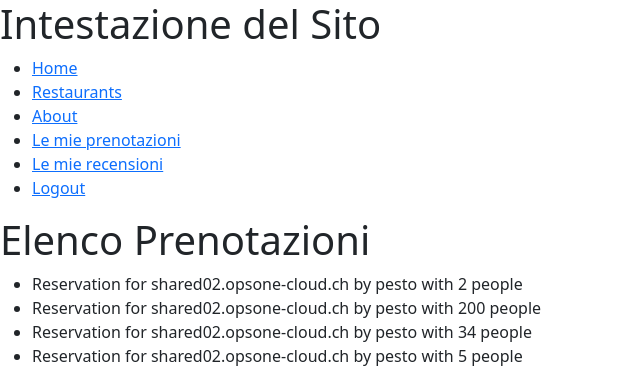
After one commit to pesto13/TableTales, a Django app: page /user/reservations/ in a window 1280 px wide. The commit adds this page. Shown: the top 385 px of the page, without its empty margins (0-640 px from the left). Run offline with Django 4.2, Linux system fonts and the light colour scheme; a user stored in the database is signed in; data comes from the database, SQL or seed files in the repository; both versions use the stored data as it was after the commit; some libraries are stand-ins or nearby versions.

Commit message:
aggiunte prenotazioni per utente loggato

```diff
--- a/TableTales/urls.py
+++ b/TableTales/urls.py
@@ -24,7 +24,7 @@ urlpatterns = [
 
     #navbar
     path("", TemplateView.as_view(template_name="home.html"), name="home"),
-    path("home/", TemplateView.as_view(template_name="home.html"), name="home"),
+    # path("home/", TemplateView.as_view(template_name="home.html"), name="home"),
     path("about/", TemplateView.as_view(template_name="about.html"), name="about"),
 
     #accounts
@@ -37,7 +37,8 @@ urlpatterns = [
     #reviews
     path("restaurants/<int:pk>/reviews/", include("reviewsApp.urls")),
 
+
     #reservations
     path("restaurants/<int:pk>/reservations/", include("reservationsApp.urls")),
-
+    path("user/", include("reservationsApp.urls")),
 ]
--- /dev/null
+++ b/accounts/templates/accounts/account_display.html
@@ -0,0 +1,12 @@
+
+
+
+  {% if not user.is_authenticated %}
+    <li><a href="/accounts/signup/">Register</a></li>
+    <li><a href="{% url 'login' %}">Login</a></li>
+
+  {% else %}
+    <li><a href="{% url 'user_reservations' %}">Le mie prenotazioni</a></li>
+    <li><a href="{% url 'home' %}">Le mie recensioni</a></li>
+    <li><a href="{% url 'logout' %}">Logout</a></li>
+  {% endif %}
--- a/reservationsApp/models.py
+++ b/reservationsApp/models.py
@@ -20,4 +20,4 @@ class Reservation(models.Model):
     how_many = models.IntegerField()
 
     def __str__(self):
-        return f"Reservation for {self.restaurant.name} by {self.username}"
+        return f"Reservation for {self.restaurant.name} by {self.username} with {self.how_many} people"
--- /dev/null
+++ b/reservationsApp/templates/user_reservations.html
@@ -0,0 +1,12 @@
+{% extends "base.html" %}
+
+{% block content %}
+  <h1>Elenco Prenotazioni</h1>
+  <ul>
+    {% for prenotazione in reservations %}
+      <li>{{ prenotazione }}</li>
+    {% empty %}
+      <li>Nessuna prenotazione effettuata.</li>
+    {% endfor %}
+  </ul>
+{% endblock %}
--- a/reservationsApp/urls.py
+++ b/reservationsApp/urls.py
@@ -1,7 +1,8 @@
 from django.urls import path
-from .views import ReservationCreateView
+from .views import ReservationCreateView, UserReservationsView
 
 urlpatterns = [
     # Altre URL...
     path('create/', ReservationCreateView.as_view(), name='reservation_create'),
+    path('reservations/', UserReservationsView.as_view(), name='user_reservations'),
 ]
--- a/reservationsApp/views.py
+++ b/reservationsApp/views.py
@@ -1,6 +1,11 @@
+from datetime import datetime, time
+
 from django.db.models import Sum
+from django.utils.timezone import make_aware
+from django.views.generic import ListView
 from django.views.generic.edit import CreateView
 
+import reservationsApp.models
 from mixins.user_mixins import LoginRequiredMixin
 from restaurantsApp.models import Restaurant
 from .forms import ReservationForm
@@ -29,17 +34,39 @@ class ReservationCreateView(LoginRequiredMixin, CreateView):
         return initial
 
     def form_valid(self, form):
-        # Esegui il controllo delle prenotazioni qui
+
         restaurant = form.cleaned_data.get('restaurant')
         how_many = form.cleaned_data.get('how_many')
+
+        date = form.cleaned_data.get('reservation_date')
+        date = date.date()
+        start_time = make_aware(datetime.combine(date, time.min))
+        end_time = make_aware(datetime.combine(date, time.max))
+
+        #fixme le date andrebbero messe non sul giorno totale :D
         total_guests = Reservation.objects.filter(
             restaurant=restaurant,
+            reservation_date__gte=start_time,
+            reservation_date__lt=end_time,
             status='confirmed'
         ).aggregate(Sum('how_many'))["how_many__sum"]
 
-        if restaurant.max_booking - total_guests < how_many:
+        if total_guests is None:
+            total_guests = 0
+
+        if restaurant.max_booking - total_guests >= how_many:
+            form.instance.status = 'confirmed'
+        else:
             form.instance.status = 'pending'
-        else:
-            form.instance.status = 'confirmed'
 
         return super().form_valid(form)
+
+
+class UserReservationsView(LoginRequiredMixin, ListView):
+    model = Reservation
+    template_name = 'user_reservations.html'  # Crea questo template
+    context_object_name = 'reservations'
+
+    def get_queryset(self):
+        user = self.request.user
+        return Reservation.objects.filter(username=user)
--- a/templates/base.html
+++ b/templates/base.html
@@ -17,14 +17,7 @@
         <li><a href="/">Home</a></li>
         <li><a href="/restaurants/">Restaurants</a></li>
         <li><a href="/about/">About</a></li>
-        <li><a href="/accounts/signup/">Register</a></li>
-        <li>
-          {% if user.is_authenticated %}
-            <a href="{% url 'logout' %}">Logout</a>
-          {% else %}
-            <a href="{% url 'login' %}">Login</a>
-          {% endif %}
-        </li>
+        {% include "accounts/account_display.html" %}
       </ul>
     </nav>
   </header>
```
Also changed, not shown: db.sqlite3.
